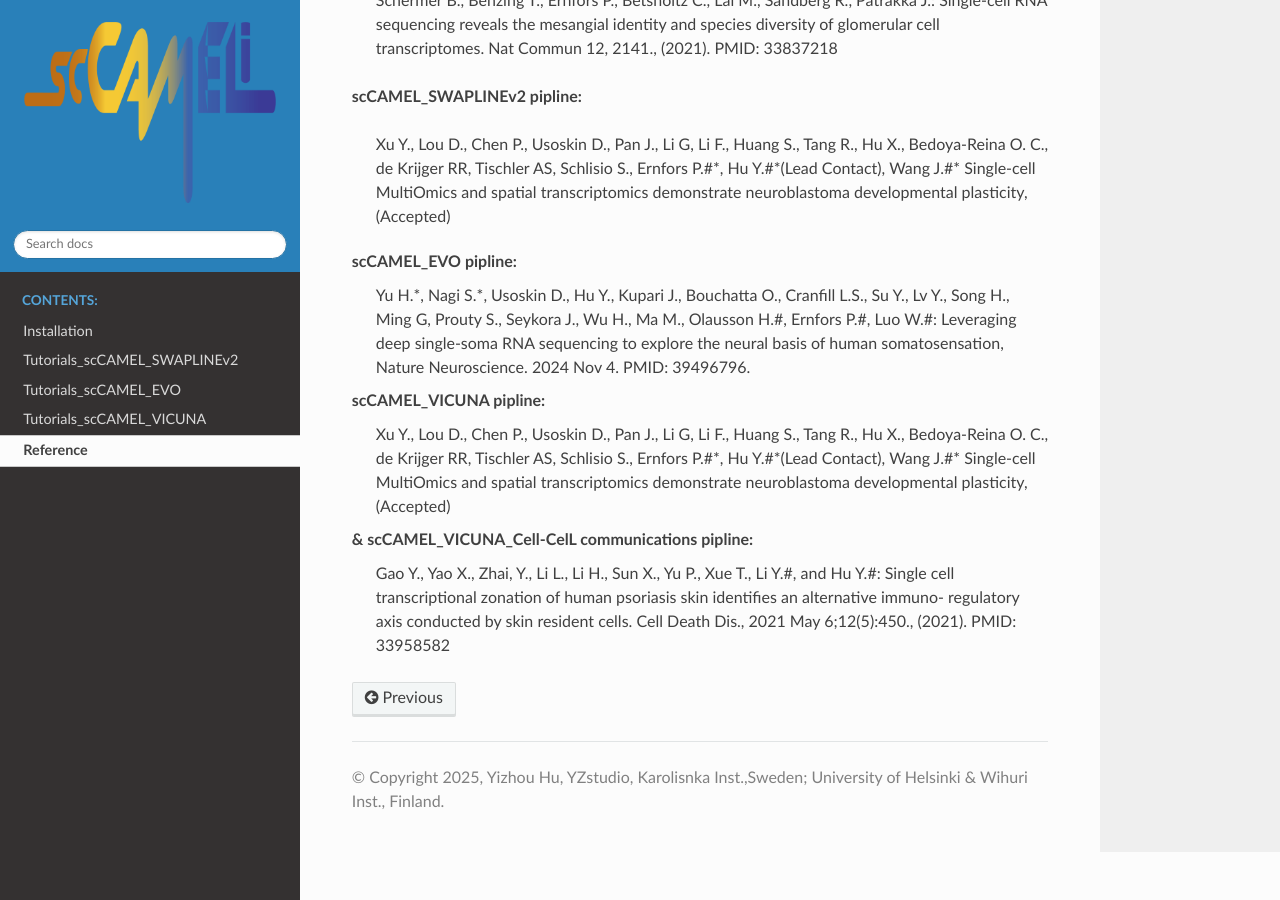
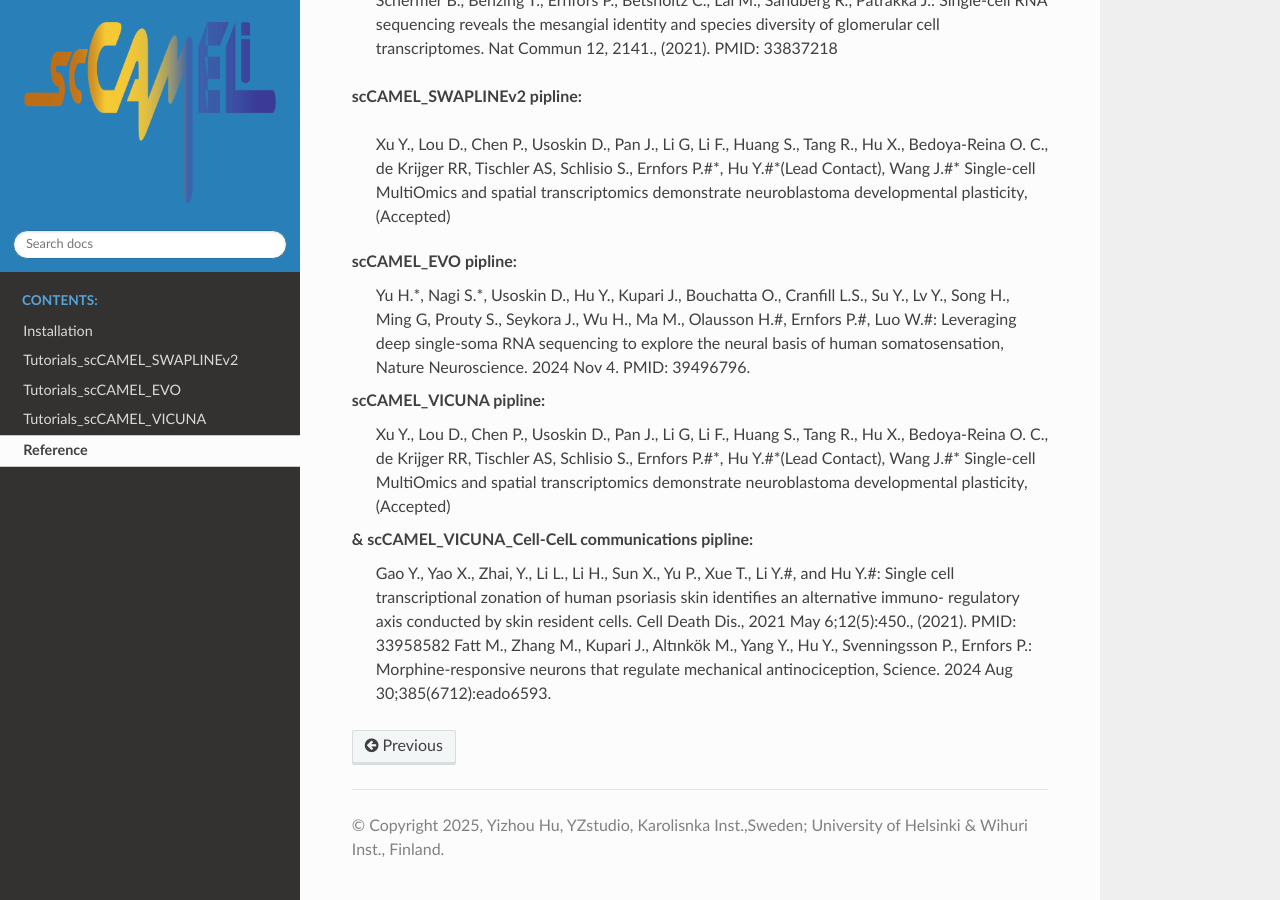
Before and after one commit to StudioYZ/scCAMEL, a Sphinx documentation site: the page built from source/References/index.rst, in a window 1280 px wide and 900 px high, scrolled down 555 px. Built offline with Sphinx 7.4.7 and the Read the Docs theme 3.1.0, drawn with Linux system fonts in a browser that asks for light colours; pages that are not in the unit, such as notebooks, are missing from menus.

Commit message:
Update index.rst

```diff
--- a/source/References/index.rst
+++ b/source/References/index.rst
@@ -27,6 +27,7 @@ https://www.science.org/doi/10.1126/sciadv.abm6340
 
 **& scCAMEL_VICUNA_Cell-CelL communications pipline:**
  Gao Y., Yao X., Zhai, Y., Li L., Li H., Sun X., Yu P., Xue T., Li Y.#, and Hu Y.#: Single cell transcriptional zonation of human psoriasis skin identifies an alternative immuno- regulatory axis conducted by skin resident cells. Cell Death Dis., 2021 May 6;12(5):450., (2021). PMID: 33958582
+ Fatt M., Zhang M., Kupari J., Altınkök M., Yang Y., Hu Y., Svenningsson P., Ernfors P.: Morphine-responsive neurons that regulate mechanical antinociception, Science. 2024 Aug 30;385(6712):eado6593.
 
 
 .. toctree::
```
